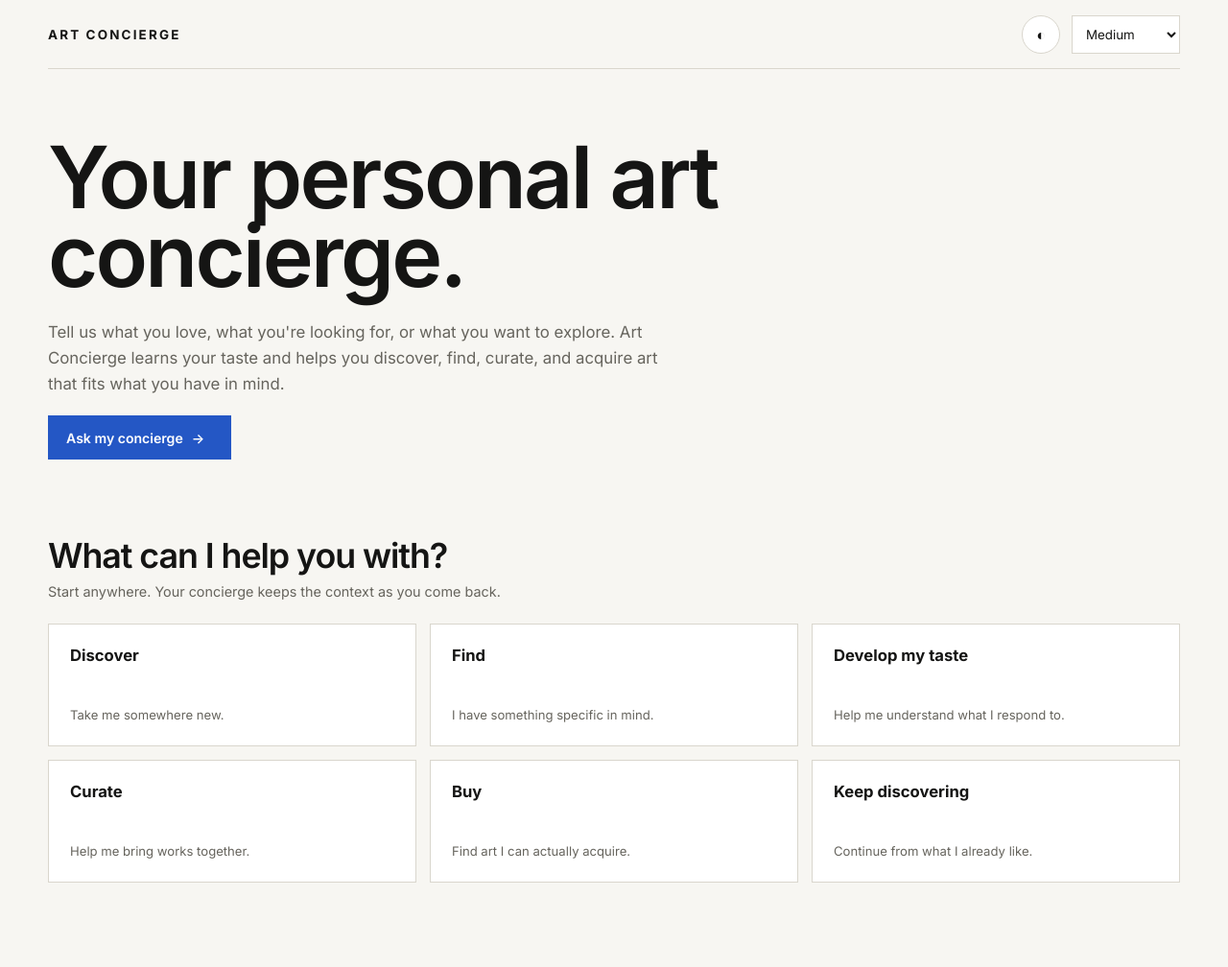
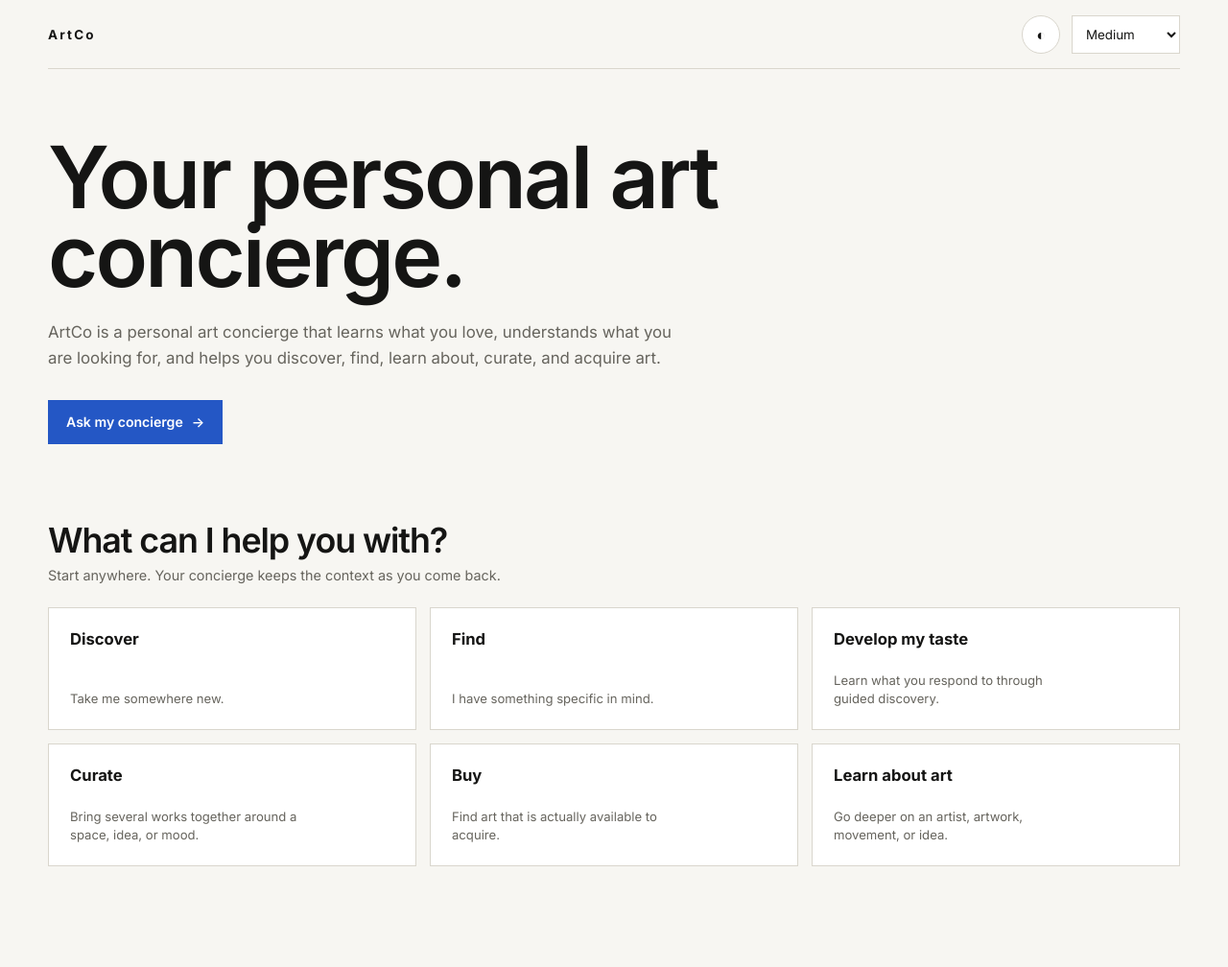
Before and after one commit to edimaudo/ArtCo, a FastAPI app: page / in a window 1280 px wide. Shown: the whole page at 96% size. After the commit the page ends 903 px from the top, so only its background shows below. Run offline with FastAPI, Linux system fonts and the light colour scheme.

Commit message:
Add files via upload

```diff
--- a/main.py
+++ b/main.py
@@ -14,8 +14,8 @@ from services.concierge import run
 BASE_DIR = Path(__file__).resolve().parent
 
 app = FastAPI(
-    title="Art Concierge",
-    description="A personal art concierge for cultural discovery, artwork research and acquisition.",
+    title="ArtCo | Your personal art concierge",
+    description="ArtCo is a personal art concierge for cultural discovery, artwork research, curation and acquisition.",
     version="0.3.0",
 )
 app.mount("/static", StaticFiles(directory=BASE_DIR / "static"), name="static")
--- a/models/schemas.py
+++ b/models/schemas.py
@@ -11,7 +11,7 @@ class Intent(str, Enum):
     taste = "taste"
     curate = "curate"
     buy = "buy"
-    keep_discovering = "keep_discovering"
+    learn = "learn"
 
 
 class ConciergeRequest(BaseModel):
--- a/services/agent.py
+++ b/services/agent.py
@@ -267,7 +267,7 @@ async def run_concierge(request: ConciergeRequest) -> dict[str, Any]:
         "taste": "I started close to the preferences you gave me, then explored related artists and directions that can help you discover what you respond to.",
         "curate": "I looked for works that fit your taste and can make sense together in the context you described.",
         "buy": "I prioritised artwork marked as available from commercial sources. Institutional works are kept separate as cultural references.",
-        "keep_discovering": "I used your current taste as the starting point and introduced adjacent directions so the next discoveries can build on this search.",
+        "learn": "I researched the artistic direction you asked about and selected works that help you understand it in context.",
     }[request.intent.value]
 
     commercial_found = sum(work.source_kind == "commercial" for work in works)
--- a/static/css/style.css
+++ b/static/css/style.css
@@ -93,7 +93,6 @@ h1 { font-size: clamp(3.5rem, 7vw, 6.75rem); line-height: .92; font-weight: 600;
 h2 { font-size: clamp(1.65rem, 2.8vw, 2.6rem); line-height: 1.02; font-weight: 600; }
 h3 { font-size: 1.15rem; }
 .lede { margin-top: 24px; max-width: 660px; color: var(--muted); font-size: 1.05rem; line-height: 1.6; }
-.welcome { margin-bottom: 16px; font-size: .94rem; font-weight: 500; color: var(--muted); }
 
 .primary-button,
 .secondary-button {
@@ -109,6 +108,7 @@ h3 { font-size: 1.15rem; }
   font-size: .88rem;
 }
 .primary-button { background: var(--accent); color: var(--accent-text); border-color: var(--accent); }
+.cta-button { margin-top: 30px; }
 .primary-button:hover { filter: brightness(.96); }
 .secondary-button { background: transparent; color: var(--text); border-color: var(--line); }
 .secondary-button:hover { background: var(--surface-2); border-color: var(--text); }
@@ -223,7 +223,6 @@ h3 { font-size: 1.15rem; }
   gap: 48px;
   align-items: end;
 }
-.workspace-header .welcome { margin-bottom: 16px; }
 .header-action { align-self: end; }
 .concierge-layout {
   margin-top: 62px;
@@ -375,7 +374,6 @@ input:focus-visible, select:focus-visible, textarea:focus-visible, button:focus-
 /* Research feedback */
 #researchPage { min-height: calc(100vh - 73px); display: grid; place-items: center; }
 .research-state { width: min(700px, 100%); }
-.research-state .welcome { margin-bottom: 15px; }
 .research-state p { margin-top: 10px; color: var(--muted); font-size: .9rem; line-height: 1.55; }
 .research-indicator { width: 16px; height: 16px; margin-top: 24px; border-radius: 50%; background: var(--accent); animation: pulse 1.1s ease-in-out infinite; }
 @keyframes pulse { 0%,100% { opacity: .35; transform: scale(.96); } 50% { opacity: 1; transform: scale(1.08); } }
--- a/static/js/app.js
+++ b/static/js/app.js
@@ -59,7 +59,7 @@
       taste: 'Develop my taste',
       curate: 'Curate a set of works',
       buy: 'Find art to buy',
-      keep_discovering: 'Keep discovering',
+      learn: 'Learn about art',
     }[intent] || 'New request';
   }
 
@@ -168,7 +168,7 @@
       taste: ['What are you curious about?', 'Give me a few cultural references and I’ll use them to open up new directions.'],
       curate: ['What should work together?', 'Tell me about the space, mood, or idea you want to bring together.'],
       buy: ['What would you like to buy?', 'Tell me what you can spend, where you are, and how far you want me to explore.'],
-      keep_discovering: ['What should I explore next?', 'I’ll build from the things you’ve already told me you like.'],
+      learn: ['What would you like to understand?', 'Ask about an artist, artwork, movement, or idea and I’ll research it for you.'],
     }[intent] || ['What are you looking for?', 'Start naturally and I’ll take it from there.'];
   }
 
@@ -201,7 +201,7 @@
     if (/curate|collection|set of|several/.test(lower)) return 'curate';
     if (/learn.*taste|develop.*taste|understand.*like/.test(lower)) return 'taste';
     if (/specific|looking for|need a|find me/.test(lower)) return 'find';
-    if (/again|continue|keep/.test(lower)) return 'keep_discovering';
+    if (/artist|artwork|movement|history|about|learn|explain|who is|what is/.test(lower)) return 'learn';
     return 'discover';
   }
 
@@ -334,7 +334,7 @@
       taste: 'Artists and works to explore.',
       curate: 'Works that make sense together.',
       buy: 'Art you can act on now.',
-      keep_discovering: 'Your next discoveries.',
+      learn: 'Art worth understanding.',
     };
     $('#resultsHeading').textContent = labels[intent] || labels.discover;
     $('#resultsSummary').textContent = data.summary || '';
--- a/templates/base.html
+++ b/templates/base.html
@@ -3,8 +3,8 @@
 <head>
   <meta charset="utf-8">
   <meta name="viewport" content="width=device-width, initial-scale=1">
-  <meta name="description" content="Art Concierge helps you discover, choose and acquire art that fits your taste.">
-  <title>{% block title %}ArtCo{% endblock %}</title>
+  <meta name="description" content="ArtCo is your personal art concierge for discovering, finding, understanding, curating, and acquiring art.">
+  <title>{% block title %}ArtCo | Your personal art concierge{% endblock %}</title>
   <link rel="preconnect" href="https://fonts.googleapis.com">
   <link rel="preconnect" href="https://fonts.gstatic.com" crossorigin>
   <link href="https://fonts.googleapis.com/css2?family=Inter:wght@400;500;600;700&display=swap" rel="stylesheet">
@@ -13,7 +13,7 @@
 <body>
 <div class="app-root">
   <header class="topbar{% if page == 'home' %} topbar--landing{% endif %}" role="banner">
-    <a class="brand" href="{% if page == 'home' %}/{% else %}/dashboard{% endif %}" aria-label="{% if page == 'home' %}Art Concierge home{% else %}Art Concierge dashboard{% endif %}">ART CONCIERGE</a>
+    <a class="brand" href="{% if page == 'home' %}/{% else %}/dashboard{% endif %}" aria-label="{% if page == 'home' %}ArtCo home{% else %}ArtCo dashboard{% endif %}">ArtCo</a>
     {% if page != 'home' %}
     <nav class="primary-nav" aria-label="Primary navigation">
       <a href="/concierge" data-page="concierge">Concierge</a>
--- a/templates/concierge.html
+++ b/templates/concierge.html
@@ -1,5 +1,5 @@
 {% extends "base.html" %}
-{% block title %}Ask Your Concierge · Art Concierge{% endblock %}
+{% block title %}ArtCo | Your Concierge{% endblock %}
 {% block content %}
 <section class="workspace-page shell concierge-page">
   <div class="workspace-header">
@@ -36,7 +36,7 @@
           <button type="button" data-intent="taste">Develop my taste</button>
           <button type="button" data-intent="curate">Curate</button>
           <button type="button" data-intent="buy">Buy</button>
-          <button type="button" data-intent="keep_discovering">Keep discovering</button>
+          <button type="button" data-intent="learn">Learn about art</button>
         </div>
       </div>
       <div class="context-block" id="savedTasteBlock">
--- a/templates/dashboard.html
+++ b/templates/dashboard.html
@@ -1,5 +1,5 @@
 {% extends "base.html" %}
-{% block title %}Dashboard · Art Concierge{% endblock %}
+{% block title %}ArtCo | Dashboard{% endblock %}
 {% block content %}
 <section class="workspace-page shell dashboard-page">
   <div class="dashboard-header">
--- a/templates/index.html
+++ b/templates/index.html
@@ -1,12 +1,12 @@
 {% extends "base.html" %}
-<!-- {% block title %}ArtCo{% endblock %} -->
+{% block title %}ArtCo | Your personal art concierge{% endblock %}
 {% block content %}
 <section class="home-page shell">
   <div class="home-intro">
     <div class="home-copy">
       <h1>Your personal art concierge.</h1>
-      <p class="lede">Tell us what you love, what you're looking for, or what you want to explore. Art Concierge learns your taste and helps you discover, find, curate, and acquire art that fits what you have in mind.</p>
-      <br><p<a class="primary-button cta-button" href="/concierge">Ask my concierge <span aria-hidden="true">→</span></a></p>
+      <p class="lede">ArtCo is a personal art concierge that learns what you love, understands what you are looking for, and helps you discover, find, learn about, curate, and acquire art.</p>
+      <a class="primary-button cta-button" href="/concierge">Ask my concierge <span aria-hidden="true">→</span></a>
     </div>
   </div>
 
@@ -18,10 +18,10 @@
     <div class="service-grid">
       <a class="service-card" href="/concierge?intent=discover&new=1"><strong>Discover</strong><span>Take me somewhere new.</span></a>
       <a class="service-card" href="/concierge?intent=find&new=1"><strong>Find</strong><span>I have something specific in mind.</span></a>
-      <a class="service-card" href="/concierge?intent=taste&new=1"><strong>Develop my taste</strong><span>Help me understand what I respond to.</span></a>
-      <a class="service-card" href="/concierge?intent=curate&new=1"><strong>Curate</strong><span>Help me bring works together.</span></a>
-      <a class="service-card" href="/concierge?intent=buy&new=1"><strong>Buy</strong><span>Find art I can actually acquire.</span></a>
-      <a class="service-card" href="/concierge?intent=keep_discovering&new=1"><strong>Keep discovering</strong><span>Continue from what I already like.</span></a>
+      <a class="service-card" href="/concierge?intent=taste&new=1"><strong>Develop my taste</strong><span>Learn what you respond to through guided discovery.</span></a>
+      <a class="service-card" href="/concierge?intent=curate&new=1"><strong>Curate</strong><span>Bring several works together around a space, idea, or mood.</span></a>
+      <a class="service-card" href="/concierge?intent=buy&new=1"><strong>Buy</strong><span>Find art that is actually available to acquire.</span></a>
+      <a class="service-card" href="/concierge?intent=learn&new=1"><strong>Learn about art</strong><span>Go deeper on an artist, artwork, movement, or idea.</span></a>
     </div>
   </section>
 
--- a/templates/results.html
+++ b/templates/results.html
@@ -1,5 +1,5 @@
 {% extends "base.html" %}
-{% block title %}Results · Art Concierge{% endblock %}
+{% block title %}ArtCo | Results{% endblock %}
 {% block content %}
 <section class="workspace-page shell results-page">
   <div class="workspace-header results-heading">
--- a/templates/saved.html
+++ b/templates/saved.html
@@ -1,5 +1,5 @@
 {% extends "base.html" %}
-{% block title %}Saved · Art Concierge{% endblock %}
+{% block title %}ArtCo | Saved{% endblock %}
 {% block content %}
 <section class="workspace-page shell saved-page">
   <div class="workspace-header">
--- a/templates/taste.html
+++ b/templates/taste.html
@@ -1,5 +1,5 @@
 {% extends "base.html" %}
-{% block title %}My Taste · Art Concierge{% endblock %}
+{% block title %}ArtCo | My Taste{% endblock %}
 {% block content %}
 <section class="workspace-page shell taste-page">
   <div class="workspace-header">
```
